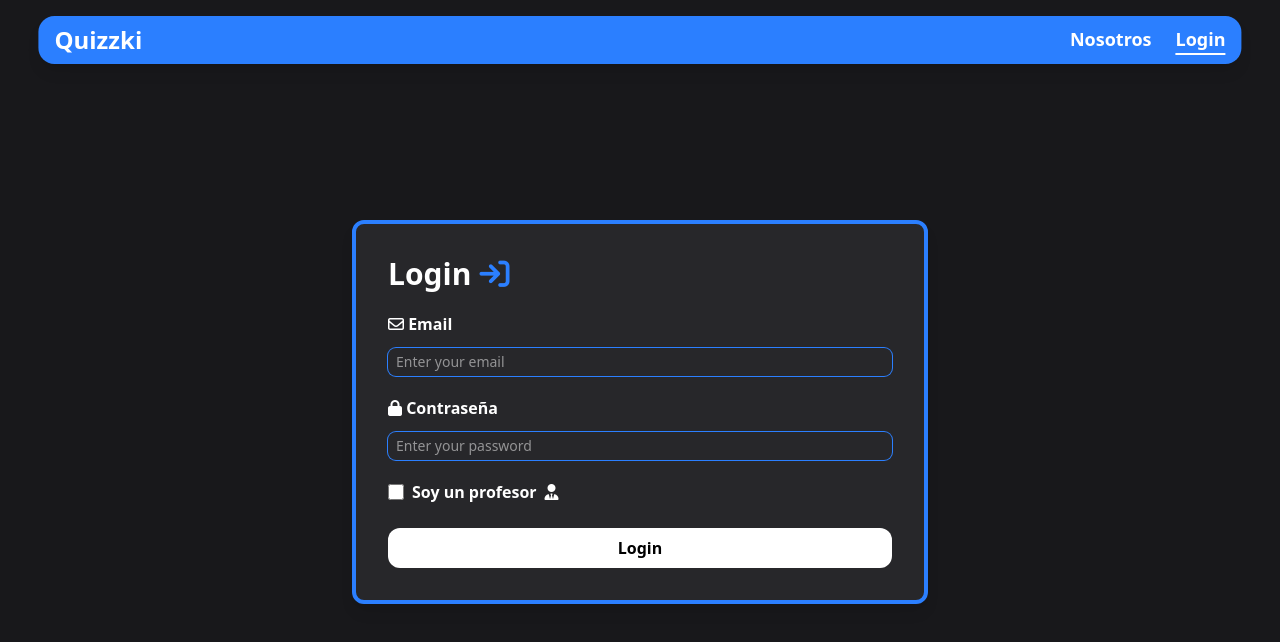
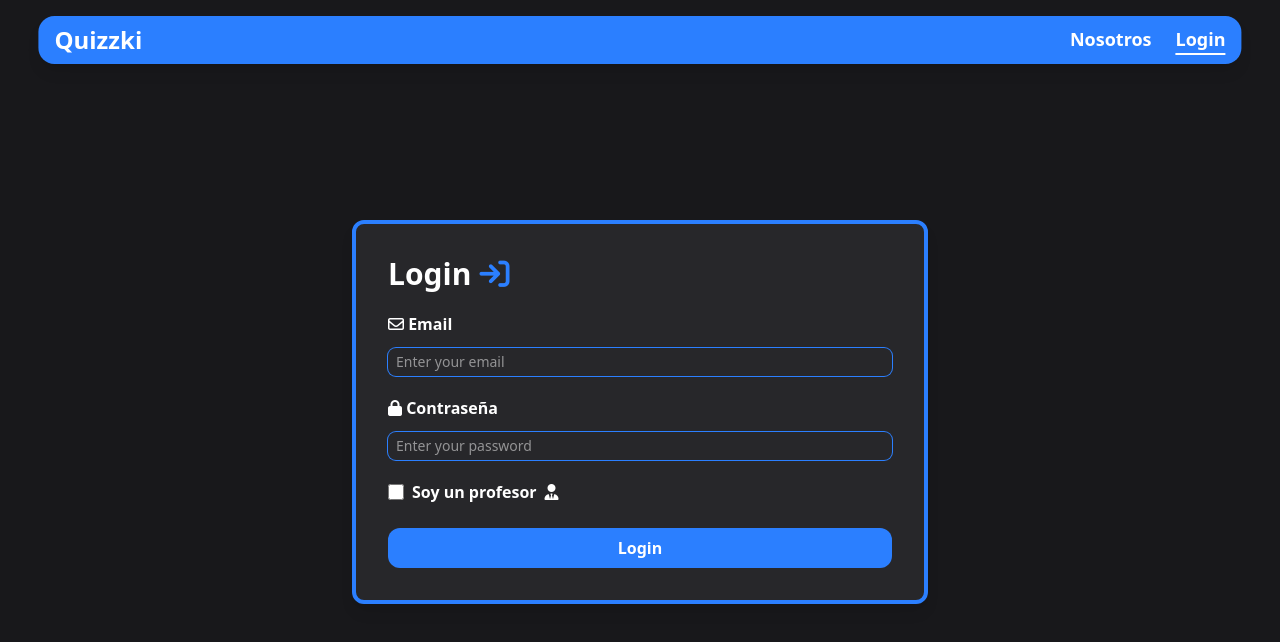
Before and after one commit to Josedzzz/quizzki-front, a React (Vite) app: page /login in a window 1280 px wide. Shown: the top 642 px of the page. Built offline with nearby package versions, Linux system fonts and the light colour scheme.

Commit message:
style: change the style for the login btn

```diff
--- a/src/components/LoginCard.tsx
+++ b/src/components/LoginCard.tsx
@@ -110,10 +110,10 @@ export default function LoginCard() {
           <div className="flex items-center justify-between">
             <button
               type="submit"
-              className={`text-custom-black font-bold p-2 rounded-xl w-full ${
+              className={`text-white font-bold p-2 rounded-xl w-full ${
                 isLoading
                   ? "bg-blue-500 text-white cursor-not-allowed"
-                  : "bg-white hover:bg-blue-500 hover:text-white transition duration-300 ease-in-out transform hover:scale-105"
+                  : "bg-blue-500 hover:bg-white hover:text-blue-500 transition duration-300 ease-in-out transform hover:scale-105"
               }`}
             >
               {isLoading ? <i className="fa fa-spinner fa-spin"></i> : "Login"}
```
